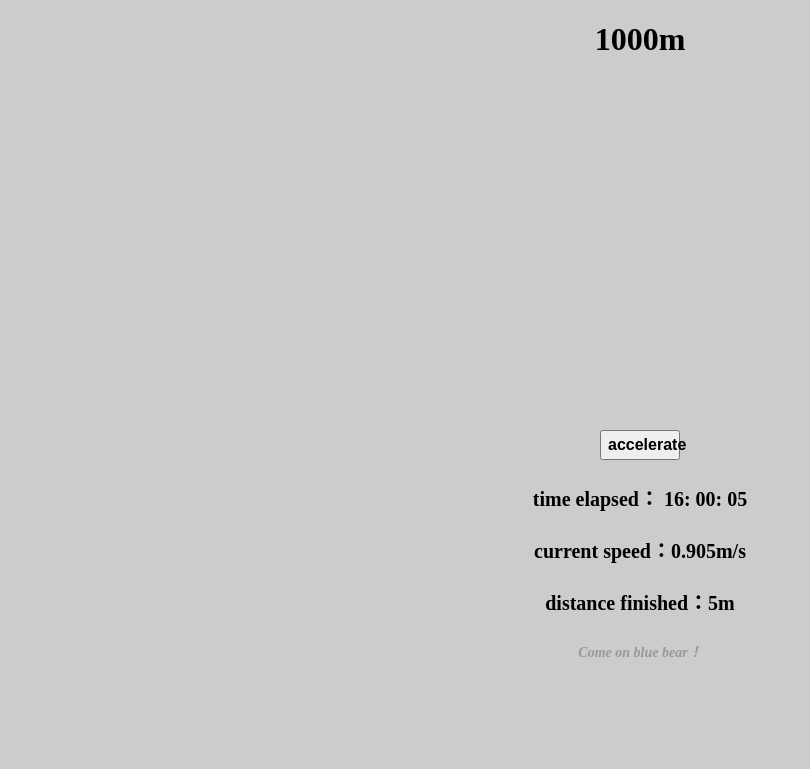
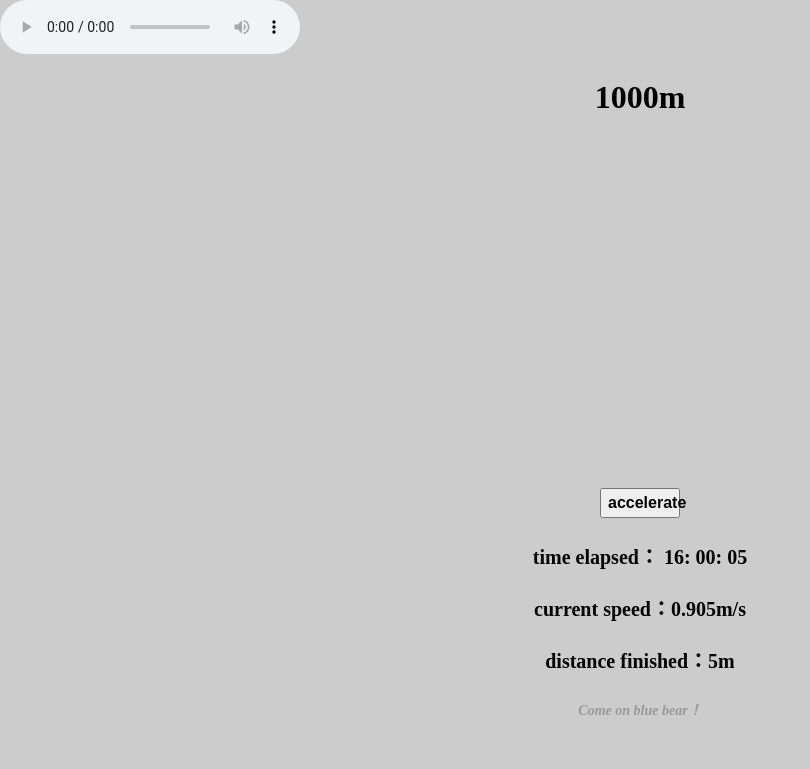
Before and after one commit to BluebearOfficial/run, a plain HTML site: page new file/index.html in a window 1280 px wide. Shown: the whole page, without its empty margins (0-810 px from the left). Drawn offline with Linux system fonts and the light colour scheme.

Commit message:
Update index.html

```diff
--- a/new file/index.html
+++ b/new file/index.html
@@ -1,5 +1,11 @@
 <!DOCTYPE html>
 <html lang="en">
+
+<audio autoplay="autoplay" controls="controls"loop="loop" preload="auto"
+            	src="https://bluebearofficial.github.io/run/new%20file/zmczx.mp3">
+
+	</audio>
+
 
 <head>
     <meta charset="utf-8">
```
